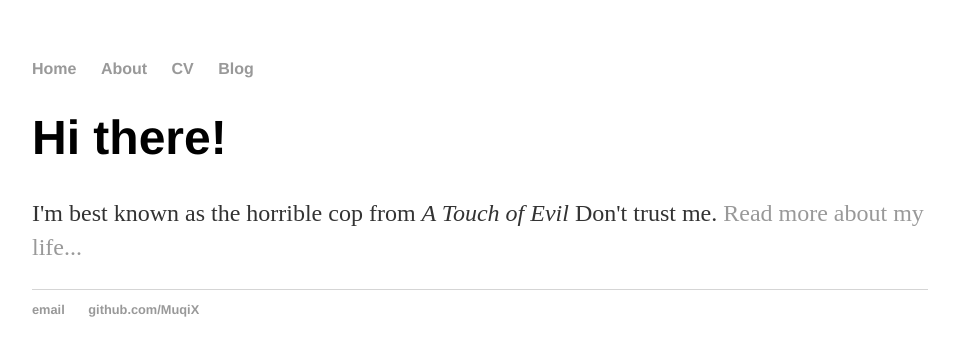
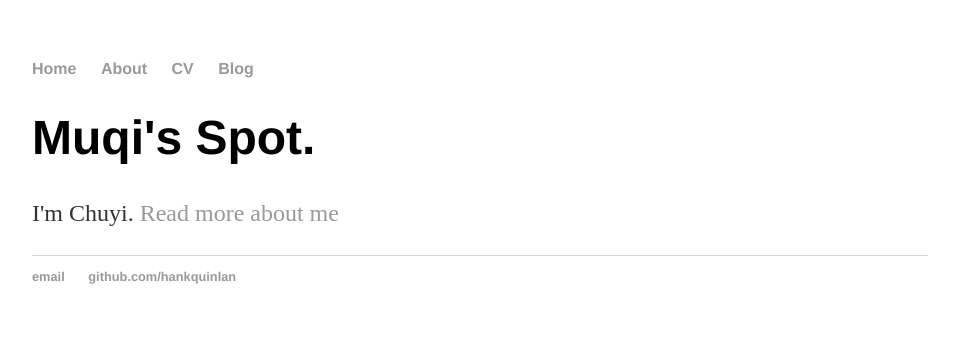
Before and after one commit to MuqiX/MuqiX.github.io, a Jekyll site: the page built from index.html, in a window 1280 px wide. Shown: the top 356 px of the page, without its empty margins (160-1119 px from the left). Built offline with Jekyll 4.4.1, drawn with Linux system fonts in a browser that asks for light colours.

Commit message:
Update index.html

```diff
--- a/index.html
+++ b/index.html
@@ -1,30 +1,8 @@
-<!DOCTYPE html>
-<html>
-	<head>
-		<title>I'm Muqi.</title>
-		<!-- link to main stylesheet -->
-		<link rel="stylesheet" type="text/css" href="/css/main.css">
-	</head>
-	<body>
-		<nav>
-    		<ul>
-        		<li><a href="/">Home</a></li>
-	        	<li><a href="/about">About</a></li>
-        		<li><a href="/cv">CV</a></li>
-        		<li><a href="/blog">Blog</a></li>
-    		</ul>
-		</nav>
-		<div class="container">
-    		<div class="blurb">
-        		<h1>Hi there!</h1>
-				<p>I'm best known as the horrible cop from <em>A Touch of Evil</em> Don't trust me. <a href="/about">Read more about my life...</a></p>
-    		</div><!-- /.blurb -->
-		</div><!-- /.container -->
-		<footer>
-    		<ul>
-        		<li><a href="ycyjilly@gmail.com">email</a></li>
-        		<li><a href="https://github.com/MuqiX">github.com/MuqiX</a></li>
-			</ul>
-		</footer>
-	</body>
-</html>
+---
+layout: default
+title: Muqi's Spot.
+---
+<div class="blurb">
+	<h1>Muqi's Spot.</h1>
+	<p>I'm Chuyi. <a href="/about">Read more about me</a></p>
+</div><!-- /.blurb -->
```
